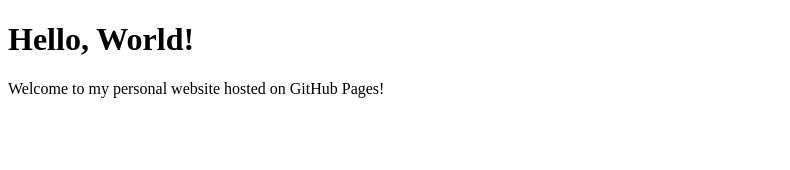
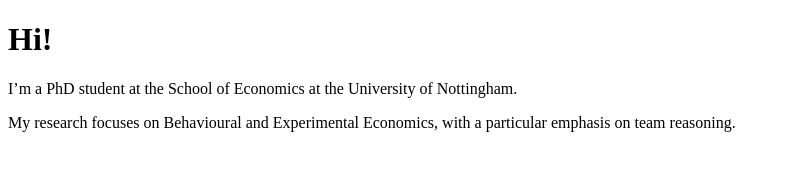
Before and after one commit to YunchaoJiang/yunchaojiang.github.io, a plain HTML site: page index.html in a window 1280 px wide. Shown: the whole page, without its empty margins (0-790 px from the left). Drawn offline with Linux system fonts and the light colour scheme.

Commit message:
index.html

```diff
--- a/index.html
+++ b/index.html
@@ -1,10 +1,11 @@
 <!DOCTYPE html>
 <html>
 <head>
-    <title>Welcome to My GitHub Page</title>
+    <title>Yunchao Jiang | Personal Website</title>
 </head>
 <body>
-    <h1>Hello, World!</h1>
-    <p>Welcome to my personal website hosted on GitHub Pages!</p>
+    <h1>Hi!</h1>
+    <p>I’m a PhD student at the School of Economics at the University of Nottingham.</p>
+    <p>My research focuses on Behavioural and Experimental Economics, with a particular emphasis on team reasoning.</p>
 </body>
 </html>
```
